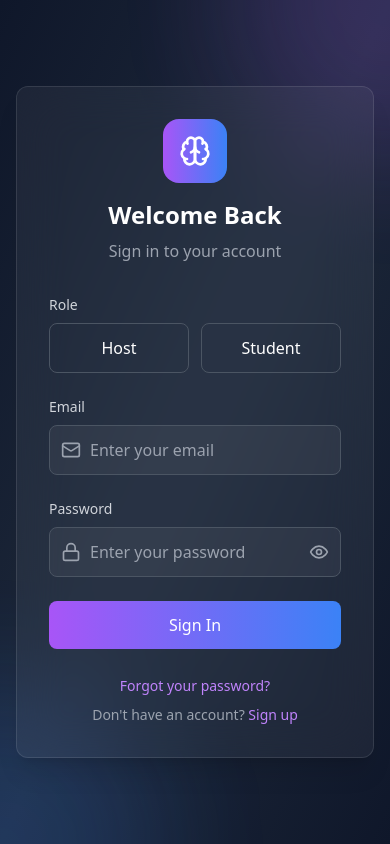
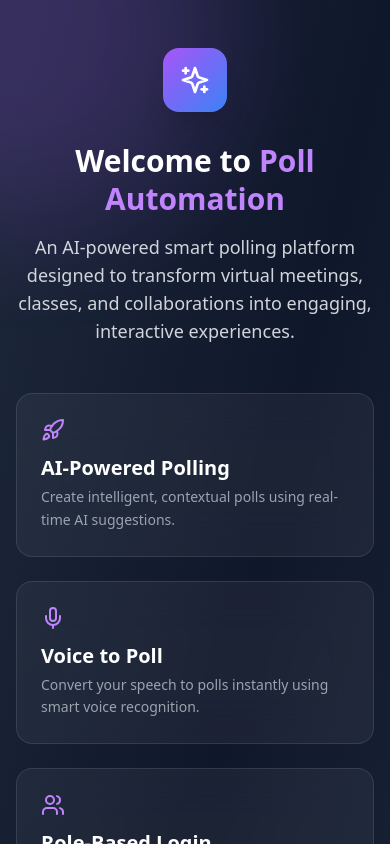
Before and after one commit to zaheer037/POLL_GENERATION_FRONTEND, a React (Vite) app: page / in a window 390 px wide. Shown: the top 844 px of the page. Built offline with nearby package versions, Linux system fonts and the light colour scheme.

Commit message:
Home Page Added

```diff
--- a/package.json
+++ b/package.json
@@ -10,12 +10,12 @@
     "preview": "vite preview"
   },
   "dependencies": {
+    "framer-motion": "^11.0.0",
     "lucide-react": "^0.344.0",
     "react": "^18.3.1",
     "react-dom": "^18.3.1",
+    "react-hook-form": "^7.49.0",
     "react-router-dom": "^6.22.0",
-    "framer-motion": "^11.0.0",
-    "react-hook-form": "^7.49.0",
     "recharts": "^2.12.0"
   },
   "devDependencies": {
--- a/src/App.tsx
+++ b/src/App.tsx
@@ -17,6 +17,7 @@ import Participants from './pages/Participants';
 import Leaderboard from './pages/Leaderboard';
 import Reports from './pages/Reports';
 import Settings from './pages/Settings';
+import HomePage from './pages/HomePage';
 
 function App() {
   return (
@@ -27,6 +28,7 @@ function App() {
             <div className="min-h-screen bg-gradient-to-br from-dark-900 via-dark-800 to-dark-900">
               <LoadingScreen />
               <Routes>
+                <Route path="/" element={<HomePage />} />
                 <Route path="/login" element={<LoginPage />} />
                 <Route path="/register" element={<RegisterPage />} />
                 <Route path="/forgot-password" element={<ForgotPasswordPage />} />
--- /dev/null
+++ b/src/pages/HomePage.tsx
@@ -0,0 +1,92 @@
+import React from 'react';
+import { Link } from 'react-router-dom';
+import { motion } from 'framer-motion';
+import { Sparkles, Rocket, Users, BarChart3, Mic, LayoutDashboard } from 'lucide-react';
+
+const HomePage = () => {
+  return (
+    <div className="min-h-screen bg-gradient-to-br from-dark-800 via-dark-900 to-dark-800 text-white flex items-center justify-center relative overflow-hidden px-4 sm:px-6 py-12 sm:py-16">
+      {/* Glowing Orbs Background */}
+      <div className="absolute -top-40 -left-40 w-96 h-96 bg-primary-500/20 blur-3xl rounded-full animate-pulse-slow" />
+      <div className="absolute -bottom-40 -right-40 w-96 h-96 bg-secondary-500/20 blur-3xl rounded-full animate-pulse-slow" />
+
+      <motion.div
+        initial={{ opacity: 0, y: 30 }}
+        animate={{ opacity: 1, y: 0 }}
+        transition={{ duration: 0.8 }}
+        className="max-w-4xl w-full text-center z-10"
+      >
+        <div className="mb-8 sm:mb-12">
+          <motion.div
+            initial={{ rotate: -20, scale: 0 }}
+            animate={{ rotate: 0, scale: 1 }}
+            transition={{ delay: 0.3, duration: 0.6 }}
+            className="inline-block p-4 bg-gradient-to-br from-primary-500 to-secondary-500 rounded-2xl shadow-xl"
+          >
+            <Sparkles className="w-8 h-8 text-white" />
+          </motion.div>
+
+          <h1 className="text-3xl sm:text-5xl lg:text-6xl font-bold gradient-text mt-6 mb-4 leading-tight">
+            Welcome to <span className="text-primary-400">Poll Automation</span>
+          </h1>
+
+          <p className="text-gray-300 text-lg max-w-2xl mx-auto">
+            An AI-powered smart polling platform designed to transform virtual meetings, classes, and collaborations into engaging, interactive experiences.
+          </p>
+        </div>
+
+        <div className="grid sm:grid-cols-2 md:grid-cols-3 gap-6 text-left mt-12">
+          {[
+            {
+              icon: <Rocket className="w-6 h-6" />, title: 'AI-Powered Polling', desc: 'Create intelligent, contextual polls using real-time AI suggestions.'
+            },
+            {
+              icon: <Mic className="w-6 h-6" />, title: 'Voice to Poll', desc: 'Convert your speech to polls instantly using smart voice recognition.'
+            },
+            {
+              icon: <Users className="w-6 h-6" />, title: 'Role-Based Login', desc: 'Separate flows for Hosts and Students to manage or participate.'
+            },
+            {
+              icon: <BarChart3 className="w-6 h-6" />, title: 'Real-time Analytics', desc: 'Live results, engagement metrics, and data insights.'
+            },
+            {
+              icon: <LayoutDashboard className="w-6 h-6" />, title: 'Gamified Dashboard', desc: 'Leaderboards, scores, and progress stats for users.'
+            },
+            {
+              icon: <Sparkles className="w-6 h-6" />, title: 'Beautiful UI/UX', desc: 'Responsive, animated, and delightful user interface throughout.'
+            }
+          ].map(({ icon, title, desc }, i) => (
+            <motion.div
+              key={title}
+              initial={{ opacity: 0, y: 20 }}
+              animate={{ opacity: 1, y: 0 }}
+              transition={{ delay: 0.4 + i * 0.1 }}
+              className="bg-white/5 border border-white/10 p-6 rounded-2xl backdrop-blur-xl hover:scale-[1.02] transition-transform"
+            >
+              <div className="mb-3 text-primary-400">{icon}</div>
+              <h3 className="text-xl font-semibold mb-1 text-white">{title}</h3>
+              <p className="text-gray-400 text-sm leading-relaxed">{desc}</p>
+            </motion.div>
+          ))}
+        </div>
+
+        <div className="mt-12 flex flex-col sm:flex-row sm:justify-center gap-4">
+          <Link
+            to="/login"
+            className="inline-block bg-primary-500 hover:bg-primary-600 transition-all px-6 py-3 rounded-xl font-semibold shadow-md text-white text-center"
+          >
+            Get Started
+          </Link>
+          <Link
+            to="/register"
+            className="inline-block border border-white/20 hover:bg-white/10 px-6 py-3 rounded-xl font-semibold text-white text-center"
+          >
+            Create Account
+          </Link>
+        </div>
+      </motion.div>
+    </div>
+  );
+};
+
+export default HomePage;
--- a/src/pages/LoginPage.tsx
+++ b/src/pages/LoginPage.tsx
@@ -17,7 +17,8 @@ const LoginPage = () => {
   const [isLoading, setIsLoading] = useState(false);
   const { login } = useAuth();
   const navigate = useNavigate();
-  const { register, handleSubmit, formState: { errors } } = useForm<LoginForm>();
+  const { register, handleSubmit, formState: { errors }, watch } = useForm<LoginForm>();
+  const selectedRole = watch('role');
 
   const onSubmit = async (data: LoginForm) => {
     setIsLoading(true);
@@ -35,38 +36,38 @@ const LoginPage = () => {
     <div className="min-h-screen flex items-center justify-center bg-gradient-to-br from-dark-900 via-dark-800 to-dark-900 p-4">
       {/* Background Effects */}
       <div className="absolute inset-0 overflow-hidden">
-        <div className="absolute -top-40 -right-40 w-80 h-80 bg-primary-500/20 rounded-full blur-3xl animate-pulse-slow" />
-        <div className="absolute -bottom-40 -left-40 w-80 h-80 bg-secondary-500/20 rounded-full blur-3xl animate-pulse-slow" />
+        <div className="absolute -top-20 -right-20 sm:-top-40 sm:-right-40 w-40 h-40 sm:w-80 sm:h-80 bg-primary-500/20 rounded-full blur-3xl animate-pulse-slow" />
+        <div className="absolute -bottom-20 -left-20 sm:-bottom-40 sm:-left-40 w-40 h-40 sm:w-80 sm:h-80 bg-secondary-500/20 rounded-full blur-3xl animate-pulse-slow" />
       </div>
 
       <motion.div
         initial={{ opacity: 0, y: 20 }}
         animate={{ opacity: 1, y: 0 }}
         transition={{ duration: 0.5 }}
-        className="relative z-10 w-full max-w-md"
+        className="relative z-10 w-full max-w-sm sm:max-w-md"
       >
-        <GlassCard className="p-8">
+        <GlassCard className="p-6 sm:p-8">
           {/* Logo */}
           <motion.div
             initial={{ scale: 0 }}
             animate={{ scale: 1 }}
             transition={{ delay: 0.2 }}
-            className="text-center mb-8"
+            className="text-center mb-6 sm:mb-8"
           >
-            <div className="w-16 h-16 bg-gradient-to-r from-primary-500 to-secondary-500 rounded-2xl flex items-center justify-center mx-auto mb-4">
-              <Brain className="w-8 h-8 text-white" />
+            <div className="w-12 h-12 sm:w-16 sm:h-16 bg-gradient-to-r from-primary-500 to-secondary-500 rounded-2xl flex items-center justify-center mx-auto mb-3 sm:mb-4">
+              <Brain className="w-6 h-6 sm:w-8 sm:h-8 text-white" />
             </div>
-            <h1 className="text-2xl font-bold text-white mb-2">Welcome Back</h1>
-            <p className="text-gray-400">Sign in to your account</p>
+            <h1 className="text-xl sm:text-2xl font-bold text-white mb-2">Welcome Back</h1>
+            <p className="text-gray-400 text-sm sm:text-base">Sign in to your account</p>
           </motion.div>
 
-          <form onSubmit={handleSubmit(onSubmit)} className="space-y-6">
+          <form onSubmit={handleSubmit(onSubmit)} className="space-y-4 sm:space-y-6">
             {/* Role Selection */}
             <div>
               <label className="block text-sm font-medium text-gray-300 mb-2">
                 Role
               </label>
-              <div className="flex space-x-3">
+              <div className="flex space-x-2 sm:space-x-3">
                 {(['host', 'student'] as const).map((role) => (
                   <label key={role} className="flex-1">
                     <input
@@ -75,7 +76,13 @@ const LoginPage = () => {
                       {...register('role', { required: 'Please select a role' })}
                       className="sr-only"
                     />
-                    <div className="p-3 rounded-lg border border-gray-600 text-center cursor-pointer hover:border-primary-500 transition-colors">
+                    <div
+                      className={`p-2 sm:p-3 rounded-lg border text-center cursor-pointer transition-colors text-sm sm:text-base
+                        ${selectedRole === role
+                          ? 'border-primary-500 bg-primary-500/20 shadow-lg'
+                          : 'border-gray-600 hover:border-primary-500'}
+                        `}
+                    >
                       <span className="text-white capitalize">{role}</span>
                     </div>
                   </label>
@@ -92,7 +99,7 @@ const LoginPage = () => {
                 Email
               </label>
               <div className="relative">
-                <Mail className="absolute left-3 top-1/2 transform -translate-y-1/2 text-gray-400 w-5 h-5" />
+                <Mail className="absolute left-3 top-1/2 transform -translate-y-1/2 text-gray-400 w-4 h-4 sm:w-5 sm:h-5" />
                 <input
                   type="email"
                   {...register('email', {
@@ -102,7 +109,7 @@ const LoginPage = () => {
                       message: 'Invalid email address'
                     }
                   })}
-                  className="w-full pl-10 pr-4 py-3 bg-white/5 border border-gray-600 rounded-lg text-white placeholder-gray-400 focus:outline-none focus:ring-2 focus:ring-primary-500 focus:border-transparent"
+                  className="w-full pl-9 sm:pl-10 pr-4 py-2 sm:py-3 bg-white/5 border border-gray-600 rounded-lg text-white placeholder-gray-400 focus:outline-none focus:ring-2 focus:ring-primary-500 focus:border-transparent text-sm sm:text-base"
                   placeholder="Enter your email"
                 />
               </div>
@@ -117,7 +124,7 @@ const LoginPage = () => {
                 Password
               </label>
               <div className="relative">
-                <Lock className="absolute left-3 top-1/2 transform -translate-y-1/2 text-gray-400 w-5 h-5" />
+                <Lock className="absolute left-3 top-1/2 transform -translate-y-1/2 text-gray-400 w-4 h-4 sm:w-5 sm:h-5" />
                 <input
                   type={showPassword ? 'text' : 'password'}
                   {...register('password', {
@@ -127,7 +134,7 @@ const LoginPage = () => {
                       message: 'Password must be at least 6 characters'
                     }
                   })}
-                  className="w-full pl-10 pr-12 py-3 bg-white/5 border border-gray-600 rounded-lg text-white placeholder-gray-400 focus:outline-none focus:ring-2 focus:ring-primary-500 focus:border-transparent"
+                  className="w-full pl-9 sm:pl-10 pr-10 sm:pr-12 py-2 sm:py-3 bg-white/5 border border-gray-600 rounded-lg text-white placeholder-gray-400 focus:outline-none focus:ring-2 focus:ring-primary-500 focus:border-transparent text-sm sm:text-base"
                   placeholder="Enter your password"
                 />
                 <button
@@ -135,7 +142,7 @@ const LoginPage = () => {
                   onClick={() => setShowPassword(!showPassword)}
                   className="absolute right-3 top-1/2 transform -translate-y-1/2 text-gray-400 hover:text-white"
                 >
-                  {showPassword ? <EyeOff className="w-5 h-5" /> : <Eye className="w-5 h-5" />}
+                  {showPassword ? <EyeOff className="w-4 h-4 sm:w-5 sm:h-5" /> : <Eye className="w-4 h-4 sm:w-5 sm:h-5" />}
                 </button>
               </div>
               {errors.password && (
@@ -149,11 +156,11 @@ const LoginPage = () => {
               whileTap={{ scale: 0.98 }}
               type="submit"
               disabled={isLoading}
-              className="w-full bg-gradient-to-r from-primary-500 to-secondary-500 text-white py-3 px-4 rounded-lg font-medium hover:from-primary-600 hover:to-secondary-600 focus:outline-none focus:ring-2 focus:ring-primary-500 focus:ring-offset-2 focus:ring-offset-gray-900 disabled:opacity-50 disabled:cursor-not-allowed transition-all duration-200"
+              className="w-full bg-gradient-to-r from-primary-500 to-secondary-500 text-white py-2 sm:py-3 px-4 rounded-lg font-medium hover:from-primary-600 hover:to-secondary-600 focus:outline-none focus:ring-2 focus:ring-primary-500 focus:ring-offset-2 focus:ring-offset-gray-900 disabled:opacity-50 disabled:cursor-not-allowed transition-all duration-200 text-sm sm:text-base"
             >
               {isLoading ? (
                 <div className="flex items-center justify-center">
-                  <Loader className="w-5 h-5 animate-spin mr-2" />
+                  <Loader className="w-4 h-4 sm:w-5 sm:h-5 animate-spin mr-2" />
                   Signing in...
                 </div>
               ) : (
@@ -163,7 +170,7 @@ const LoginPage = () => {
           </form>
 
           {/* Links */}
-          <div className="mt-6 text-center space-y-2">
+          <div className="mt-4 sm:mt-6 text-center space-y-2">
             <Link
               to="/forgot-password"
               className="text-primary-400 hover:text-primary-300 text-sm transition-colors"
--- a/src/pages/RegisterPage.tsx
+++ b/src/pages/RegisterPage.tsx
@@ -23,6 +23,7 @@ const RegisterPage = () => {
   const { register, handleSubmit, formState: { errors }, watch } = useForm<RegisterForm>();
 
   const password = watch('password');
+  const selectedRole = watch('role');
 
   const onSubmit = async (data: RegisterForm) => {
     setIsLoading(true);
@@ -40,39 +41,39 @@ const RegisterPage = () => {
     <div className="min-h-screen flex items-center justify-center bg-gradient-to-br from-dark-900 via-dark-800 to-dark-900 p-4">
       {/* Background Effects */}
       <div className="absolute inset-0 overflow-hidden">
-        <div className="absolute -top-40 -right-40 w-80 h-80 bg-primary-500/20 rounded-full blur-3xl animate-pulse-slow" />
-        <div className="absolute -bottom-40 -left-40 w-80 h-80 bg-secondary-500/20 rounded-full blur-3xl animate-pulse-slow" />
+        <div className="absolute -top-20 -right-20 sm:-top-40 sm:-right-40 w-40 h-40 sm:w-80 sm:h-80 bg-primary-500/20 rounded-full blur-3xl animate-pulse-slow" />
+        <div className="absolute -bottom-20 -left-20 sm:-bottom-40 sm:-left-40 w-40 h-40 sm:w-80 sm:h-80 bg-secondary-500/20 rounded-full blur-3xl animate-pulse-slow" />
       </div>
 
       <motion.div
         initial={{ opacity: 0, y: 20 }}
         animate={{ opacity: 1, y: 0 }}
         transition={{ duration: 0.5 }}
-        className="relative z-10 w-full max-w-md"
+        className="relative z-10 w-full max-w-sm sm:max-w-md"
       >
-        <GlassCard className="p-8">
+        <GlassCard className="p-6 sm:p-8">
           {/* Logo */}
           <motion.div
             initial={{ scale: 0 }}
             animate={{ scale: 1 }}
             transition={{ delay: 0.2 }}
-            className="text-center mb-8"
+            className="text-center mb-6 sm:mb-8"
           >
-            <div className="w-16 h-16 bg-gradient-to-r from-primary-500 to-secondary-500 rounded-2xl flex items-center justify-center mx-auto mb-4">
-              <Brain className="w-8 h-8 text-white" />
+            <div className="w-12 h-12 sm:w-16 sm:h-16 bg-gradient-to-r from-primary-500 to-secondary-500 rounded-2xl flex items-center justify-center mx-auto mb-3 sm:mb-4">
+              <Brain className="w-6 h-6 sm:w-8 sm:h-8 text-white" />
             </div>
-            <h1 className="text-2xl font-bold text-white mb-2">Create Account</h1>
-            <p className="text-gray-400">Join our AI-powered polling system</p>
+            <h1 className="text-xl sm:text-2xl font-bold text-white mb-2">Create Account</h1>
+            <p className="text-gray-400 text-sm sm:text-base">Join our AI-powered polling system</p>
           </motion.div>
 
-          <form onSubmit={handleSubmit(onSubmit)} className="space-y-6">
+          <form onSubmit={handleSubmit(onSubmit)} className="space-y-4 sm:space-y-6">
             {/* Full Name */}
             <div>
               <label className="block text-sm font-medium text-gray-300 mb-2">
                 Full Name
               </label>
               <div className="relative">
-                <User className="absolute left-3 top-1/2 transform -translate-y-1/2 text-gray-400 w-5 h-5" />
+                <User className="absolute left-3 top-1/2 transform -translate-y-1/2 text-gray-400 w-4 h-4 sm:w-5 sm:h-5" />
                 <input
                   type="text"
                   {...register('fullName', {
@@ -82,7 +83,7 @@ const RegisterPage = () => {
                       message: 'Full name must be at least 2 characters'
                     }
                   })}
-                  className="w-full pl-10 pr-4 py-3 bg-white/5 border border-gray-600 rounded-lg text-white placeholder-gray-400 focus:outline-none focus:ring-2 focus:ring-primary-500 focus:border-transparent"
+                  className="w-full pl-9 sm:pl-10 pr-4 py-2 sm:py-3 bg-white/5 border border-gray-600 rounded-lg text-white placeholder-gray-400 focus:outline-none focus:ring-2 focus:ring-primary-500 focus:border-transparent text-sm sm:text-base"
                   placeholder="Enter your full name"
                 />
               </div>
@@ -96,7 +97,7 @@ const RegisterPage = () => {
               <label className="block text-sm font-medium text-gray-300 mb-2">
                 Role
               </label>
-              <div className="flex space-x-3">
+              <div className="flex space-x-2 sm:space-x-3">
                 {(['host', 'student'] as const).map((role) => (
                   <label key={role} className="flex-1">
                     <input
@@ -105,7 +106,13 @@ const RegisterPage = () => {
                       {...register('role', { required: 'Please select a role' })}
                       className="sr-only"
                     />
-                    <div className="p-3 rounded-lg border border-gray-600 text-center cursor-pointer hover:border-primary-500 transition-colors">
+                    <div
+                      className={`p-2 sm:p-3 rounded-lg border text-center cursor-pointer transition-colors text-sm sm:text-base
+                        ${selectedRole === role
+                          ? 'border-primary-500 bg-primary-500/20 shadow-lg'
+                          : 'border-gray-600 hover:border-primary-500'}
+                        `}
+                    >
                       <span className="text-white capitalize">{role}</span>
                     </div>
                   </label>
@@ -122,7 +129,7 @@ const RegisterPage = () => {
                 Email
               </label>
               <div className="relative">
-                <Mail className="absolute left-3 top-1/2 transform -translate-y-1/2 text-gray-400 w-5 h-5" />
+                <Mail className="absolute left-3 top-1/2 transform -translate-y-1/2 text-gray-400 w-4 h-4 sm:w-5 sm:h-5" />
                 <input
                   type="email"
                   {...register('email', {
@@ -132,7 +139,7 @@ const RegisterPage = () => {
                       message: 'Invalid email address'
                     }
                   })}
-                  className="w-full pl-10 pr-4 py-3 bg-white/5 border border-gray-600 rounded-lg text-white placeholder-gray-400 focus:outline-none focus:ring-2 focus:ring-primary-500 focus:border-transparent"
+                  className="w-full pl-9 sm:pl-10 pr-4 py-2 sm:py-3 bg-white/5 border border-gray-600 rounded-lg text-white placeholder-gray-400 focus:outline-none focus:ring-2 focus:ring-primary-500 focus:border-transparent text-sm sm:text-base"
                   placeholder="Enter your email"
                 />
               </div>
@@ -147,7 +154,7 @@ const RegisterPage = () => {
                 Password
               </label>
               <div className="relative">
-                <Lock className="absolute left-3 top-1/2 transform -translate-y-1/2 text-gray-400 w-5 h-5" />
+                <Lock className="absolute left-3 top-1/2 transform -translate-y-1/2 text-gray-400 w-4 h-4 sm:w-5 sm:h-5" />
                 <input
                   type={showPassword ? 'text' : 'password'}
                   {...register('password', {
@@ -157,7 +164,7 @@ const RegisterPage = () => {
                       message: 'Password must be at least 6 characters'
                     }
                   })}
-                  className="w-full pl-10 pr-12 py-3 bg-white/5 border border-gray-600 rounded-lg text-white placeholder-gray-400 focus:outline-none focus:ring-2 focus:ring-primary-500 focus:border-transparent"
+                  className="w-full pl-9 sm:pl-10 pr-10 sm:pr-12 py-2 sm:py-3 bg-white/5 border border-gray-600 rounded-lg text-white placeholder-gray-400 focus:outline-none focus:ring-2 focus:ring-primary-500 focus:border-transparent text-sm sm:text-base"
                   placeholder="Create a password"
                 />
                 <button
@@ -165,7 +172,7 @@ const RegisterPage = () => {
                   onClick={() => setShowPassword(!showPassword)}
                   className="absolute right-3 top-1/2 transform -translate-y-1/2 text-gray-400 hover:text-white"
                 >
-                  {showPassword ? <EyeOff className="w-5 h-5" /> : <Eye className="w-5 h-5" />}
+                  {showPassword ? <EyeOff className="w-4 h-4 sm:w-5 sm:h-5" /> : <Eye className="w-4 h-4 sm:w-5 sm:h-5" />}
                 </button>
               </div>
               {errors.password && (
@@ -179,14 +186,14 @@ const RegisterPage = () => {
                 Confirm Password
               </label>
               <div className="relative">
-                <Lock className="absolute left-3 top-1/2 transform -translate-y-1/2 text-gray-400 w-5 h-5" />
+                <Lock className="absolute left-3 top-1/2 transform -translate-y-1/2 text-gray-400 w-4 h-4 sm:w-5 sm:h-5" />
                 <input
                   type={showConfirmPassword ? 'text' : 'password'}
                   {...register('confirmPassword', {
                     required: 'Please confirm your password',
                     validate: (value) => value === password || 'Passwords do not match'
                   })}
-                  className="w-full pl-10 pr-12 py-3 bg-white/5 border border-gray-600 rounded-lg text-white placeholder-gray-400 focus:outline-none focus:ring-2 focus:ring-primary-500 focus:border-transparent"
+                  className="w-full pl-9 sm:pl-10 pr-10 sm:pr-12 py-2 sm:py-3 bg-white/5 border border-gray-600 rounded-lg text-white placeholder-gray-400 focus:outline-none focus:ring-2 focus:ring-primary-500 focus:border-transparent text-sm sm:text-base"
                   placeholder="Confirm your password"
                 />
                 <button
@@ -194,7 +201,7 @@ const RegisterPage = () => {
                   onClick={() => setShowConfirmPassword(!showConfirmPassword)}
                   className="absolute right-3 top-1/2 transform -translate-y-1/2 text-gray-400 hover:text-white"
                 >
-                  {showConfirmPassword ? <EyeOff className="w-5 h-5" /> : <Eye className="w-5 h-5" />}
+                  {showConfirmPassword ? <EyeOff className="w-4 h-4 sm:w-5 sm:h-5" /> : <Eye className="w-4 h-4 sm:w-5 sm:h-5" />}
                 </button>
               </div>
               {errors.confirmPassword && (
@@ -208,11 +215,11 @@ const RegisterPage = () => {
               whileTap={{ scale: 0.98 }}
               type="submit"
               disabled={isLoading}
-              className="w-full bg-gradient-to-r from-primary-500 to-secondary-500 text-white py-3 px-4 rounded-lg font-medium hover:from-primary-600 hover:to-secondary-600 focus:outline-none focus:ring-2 focus:ring-primary-500 focus:ring-offset-2 focus:ring-offset-gray-900 disabled:opacity-50 disabled:cursor-not-allowed transition-all duration-200"
+              className="w-full bg-gradient-to-r from-primary-500 to-secondary-500 text-white py-2 sm:py-3 px-4 rounded-lg font-medium hover:from-primary-600 hover:to-secondary-600 focus:outline-none focus:ring-2 focus:ring-primary-500 focus:ring-offset-2 focus:ring-offset-gray-900 disabled:opacity-50 disabled:cursor-not-allowed transition-all duration-200 text-sm sm:text-base"
             >
               {isLoading ? (
                 <div className="flex items-center justify-center">
-                  <Loader className="w-5 h-5 animate-spin mr-2" />
+                  <Loader className="w-4 h-4 sm:w-5 sm:h-5 animate-spin mr-2" />
                   Creating account...
                 </div>
               ) : (
@@ -222,7 +229,7 @@ const RegisterPage = () => {
           </form>
 
           {/* Links */}
-          <div className="mt-6 text-center">
+          <div className="mt-4 sm:mt-6 text-center">
             <p className="text-gray-400 text-sm">
               Already have an account?{' '}
               <Link
```
Also changed, not shown: 1 other file (tests, documents, lock files or other folders).
